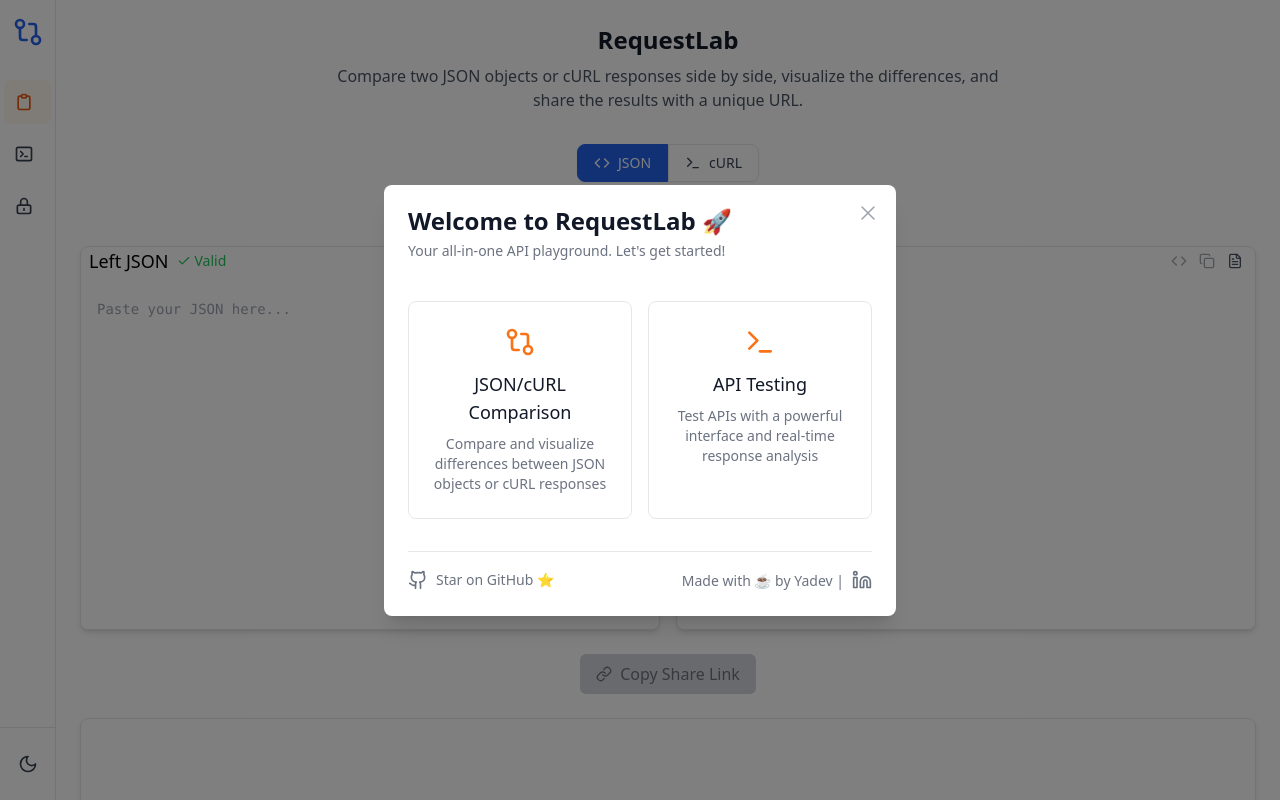
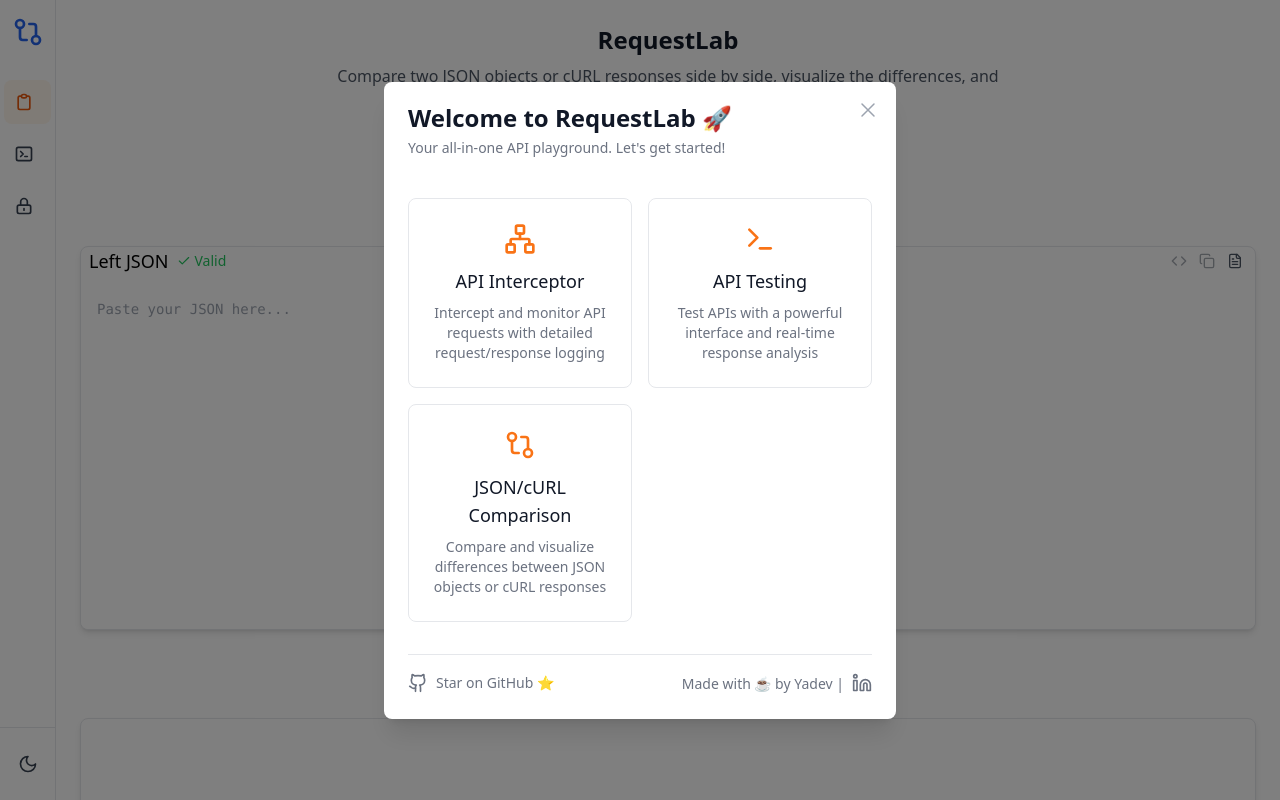
Before and after one commit to RequestLaboratory/requestlab, a React (Vite) app: page / in a window 1280 px wide. Built offline with nearby package versions, Linux system fonts and the light colour scheme.

Commit message:
welcome popup

```diff
--- a/src/components/WelcomePopup.tsx
+++ b/src/components/WelcomePopup.tsx
@@ -1,6 +1,6 @@
 import React from 'react';
 import { useNavigate } from 'react-router-dom';
-import { GitCompare, Terminal, Github, Linkedin } from 'lucide-react';
+import { GitCompare, Terminal, Github, Linkedin, Network } from 'lucide-react';
 
 interface WelcomePopupProps {
   isOpen: boolean;
@@ -47,13 +47,13 @@ const WelcomePopup: React.FC<WelcomePopupProps> = ({ isOpen, onClose }) => {
 
               <div className="grid grid-cols-1 gap-4 sm:grid-cols-2">
                 <button
-                  onClick={() => handleOptionSelect('/')}
+                  onClick={() => handleOptionSelect('/api-interceptor')}
                   className="flex flex-col items-center p-6 rounded-lg border border-gray-200 dark:border-gray-700 hover:border-orange-500 dark:hover:border-orange-500 transition-colors duration-200 group"
                 >
-                  <GitCompare className="h-8 w-8 text-orange-500 mb-3 group-hover:scale-110 transition-transform duration-200" />
-                  <h4 className="text-lg font-medium text-gray-900 dark:text-white mb-2">JSON/cURL Comparison</h4>
+                  <Network className="h-8 w-8 text-orange-500 mb-3 group-hover:scale-110 transition-transform duration-200" />
+                  <h4 className="text-lg font-medium text-gray-900 dark:text-white mb-2">API Interceptor</h4>
                   <p className="text-sm text-gray-500 dark:text-gray-400 text-center">
-                    Compare and visualize differences between JSON objects or cURL responses
+                    Intercept and monitor API requests with detailed request/response logging
                   </p>
                 </button>
 
@@ -65,6 +65,17 @@ const WelcomePopup: React.FC<WelcomePopupProps> = ({ isOpen, onClose }) => {
                   <h4 className="text-lg font-medium text-gray-900 dark:text-white mb-2">API Testing</h4>
                   <p className="text-sm text-gray-500 dark:text-gray-400 text-center">
                     Test APIs with a powerful interface and real-time response analysis
+                  </p>
+                </button>
+
+                <button
+                  onClick={() => handleOptionSelect('/')}
+                  className="flex flex-col items-center p-6 rounded-lg border border-gray-200 dark:border-gray-700 hover:border-orange-500 dark:hover:border-orange-500 transition-colors duration-200 group"
+                >
+                  <GitCompare className="h-8 w-8 text-orange-500 mb-3 group-hover:scale-110 transition-transform duration-200" />
+                  <h4 className="text-lg font-medium text-gray-900 dark:text-white mb-2">JSON/cURL Comparison</h4>
+                  <p className="text-sm text-gray-500 dark:text-gray-400 text-center">
+                    Compare and visualize differences between JSON objects or cURL responses
                   </p>
                 </button>
               </div>
```
